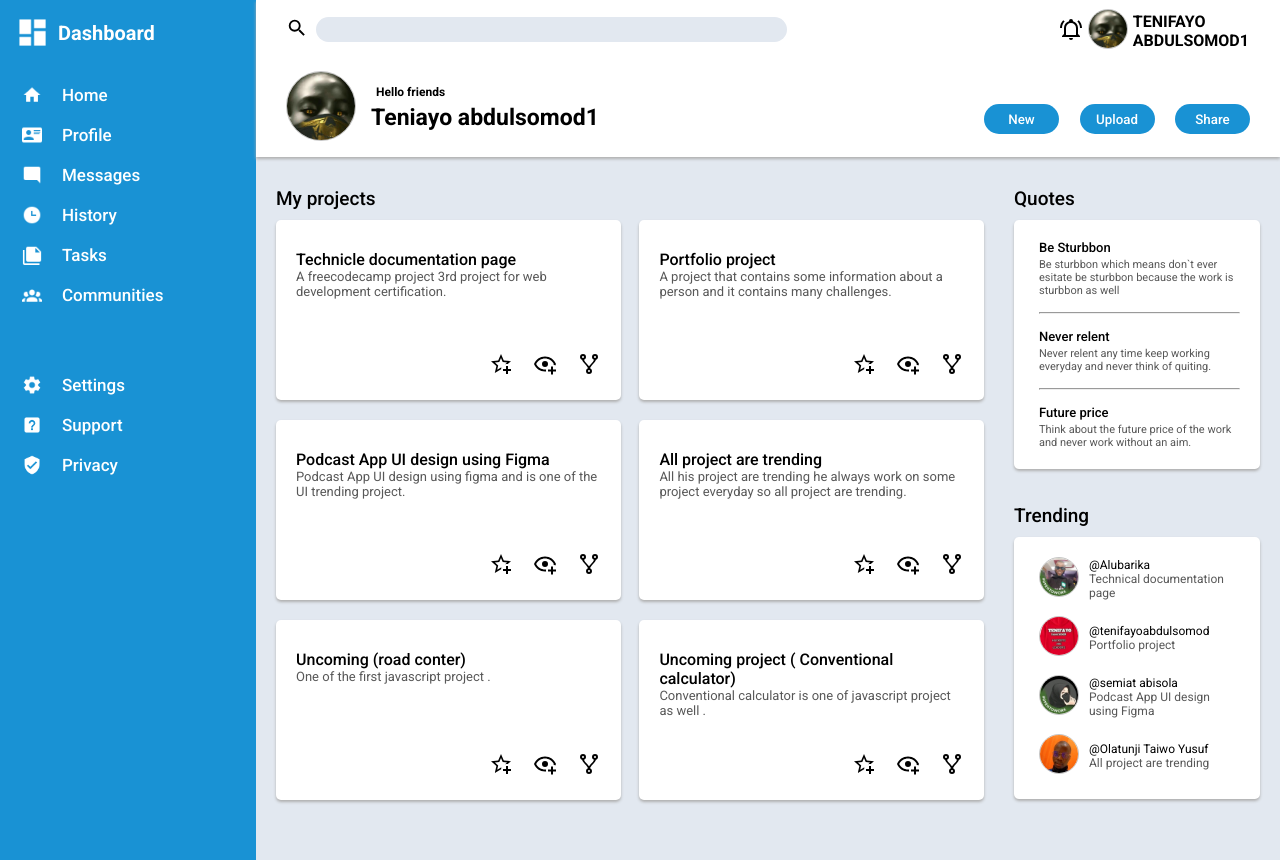
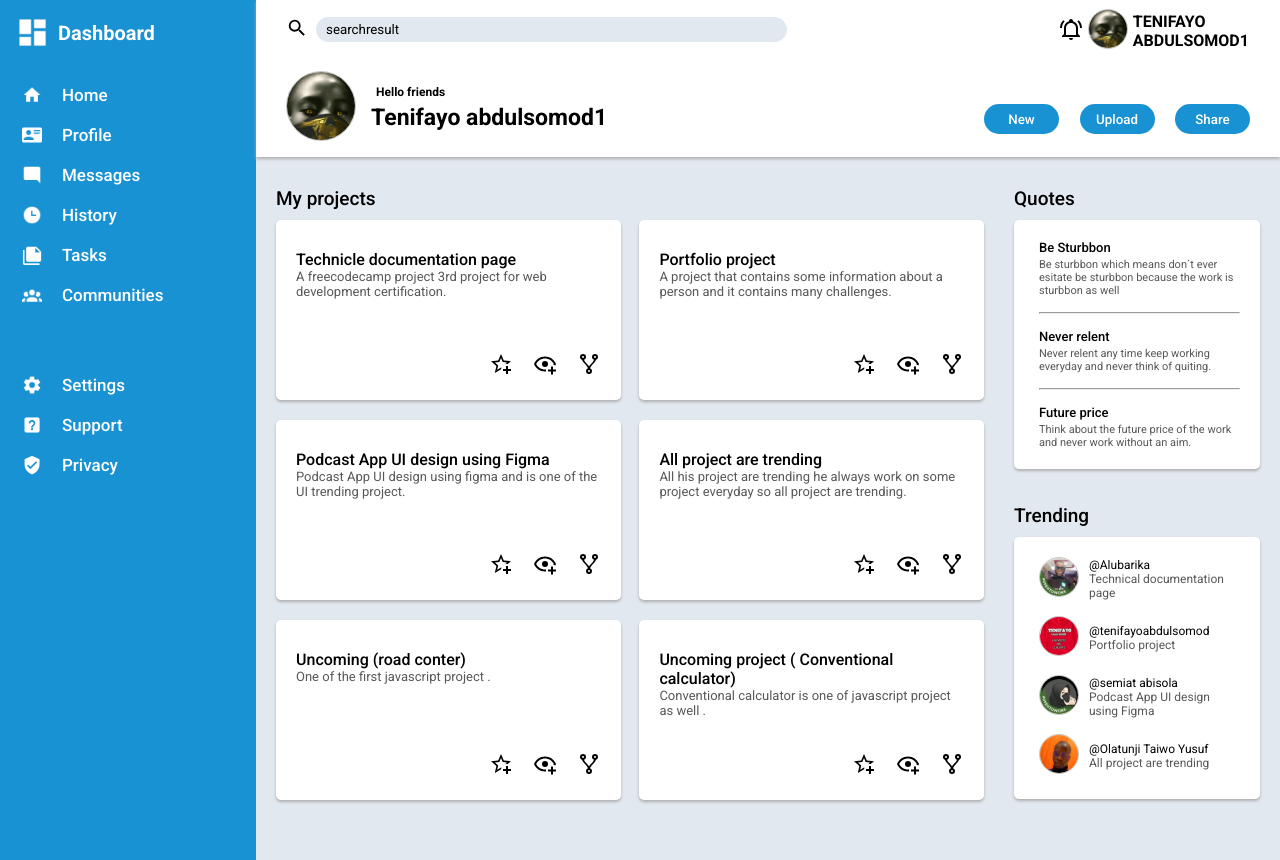
Before and after one commit to abdulsomod1/Odin-dashbord, a website: page index.html in a window 1280 px wide. Drawn offline with Linux system fonts and the light colour scheme.

Commit message:
Make some changes in files

```diff
--- a/index.html
+++ b/index.html
@@ -16,6 +16,7 @@
   </head>
 
   <body>
+    <main>
     <div class="container">
       <div class="side-bar">
         <div class="nav-heading clickable">
@@ -127,8 +128,8 @@
                 id="searchresult"
                 name="searchresult"
                 type="text"
-                value=""
-                aria-label=""
+                value="searchresult"
+                aria-label="searchresult"
               /><br /><br />
             </form>
           </div>
@@ -171,7 +172,7 @@
             </div>
             <div class="name-greeting">
               <div class="greeting">Hello friends</div>
-              <div class="name">Teniayo abdulsomod1</div>
+              <div class="name">Tenifayo abdulsomod1</div>
             </div>
           </div>
           <div class="make-post">
@@ -404,5 +405,6 @@
         </div>
       </div>
     </div>
+  </main>
   </body>
 </html>
```
